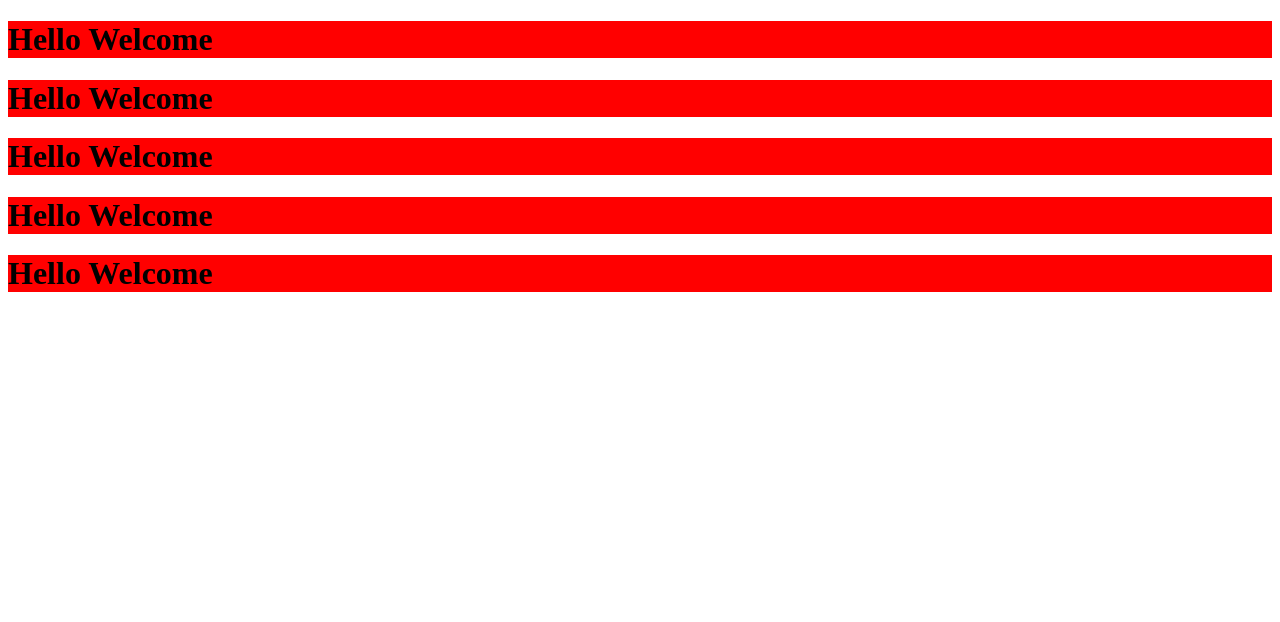
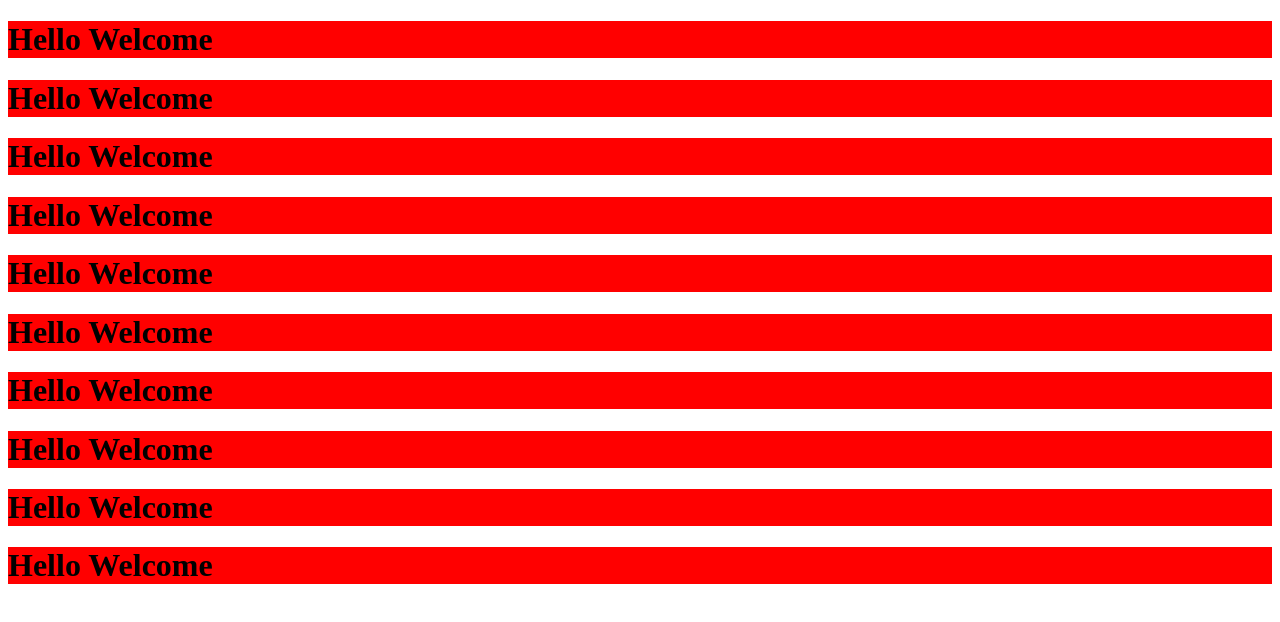
Before and after one commit to shibasankar22/Practice, a plain HTML site: page index.html in a window 1280 px wide. Drawn offline with Linux system fonts and the light colour scheme.

Commit message:
third commit

```diff
--- a/index.html
+++ b/index.html
@@ -14,6 +14,12 @@
 <h1>Hello Welcome</h1>
 <h1>Hello Welcome</h1>
 
+<h1>Hello Welcome</h1>
+<h1>Hello Welcome</h1>
+<h1>Hello Welcome</h1>
+<h1>Hello Welcome</h1>
+<h1>Hello Welcome</h1>
+
 <script type="text/javascript" src="script.js"></script>
 </body>
 </html>
```
